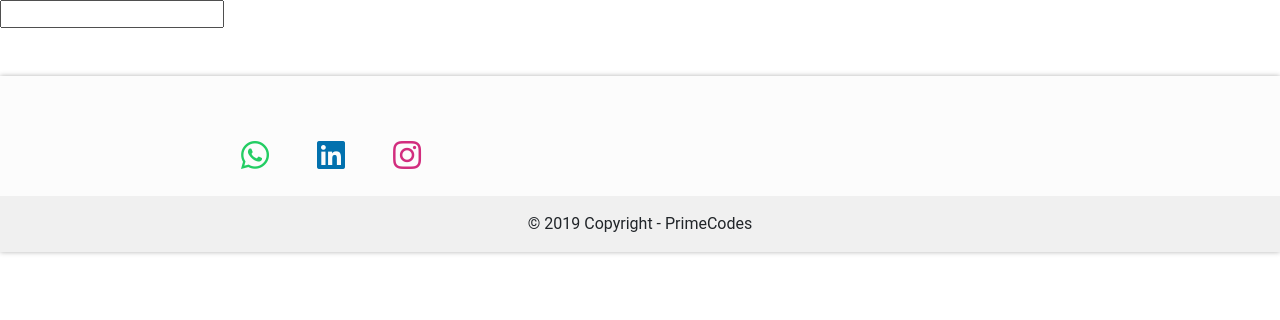
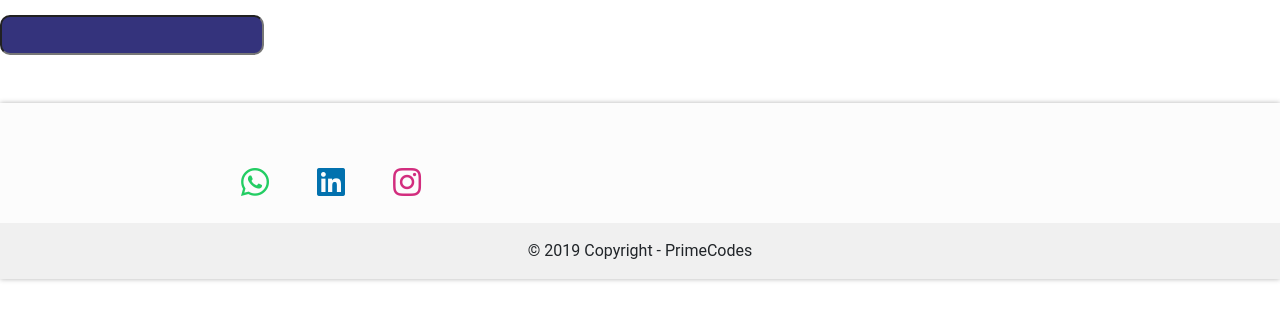
Before and after one commit to kevencript/fenasback-hackathom-front, a React (Create React App) app: page /home in a window 1280 px wide. Shown: the top 320 px of the page. Built offline with nearby package versions, Linux system fonts and the light colour scheme.

Commit message:
Update style.css

```diff
--- a/src/pages/home/sections/firstSection/style.css
+++ b/src/pages/home/sections/firstSection/style.css
@@ -0,0 +1,10 @@
+#home-first-section input {
+  background-color: #34337c;
+  color: white;
+  border-radius: 10px;
+  height: 40px;
+  padding-right: 30px;
+  padding-left: 10px;
+  margin-top: 15px;
+  outline: transparent;
+}
```
